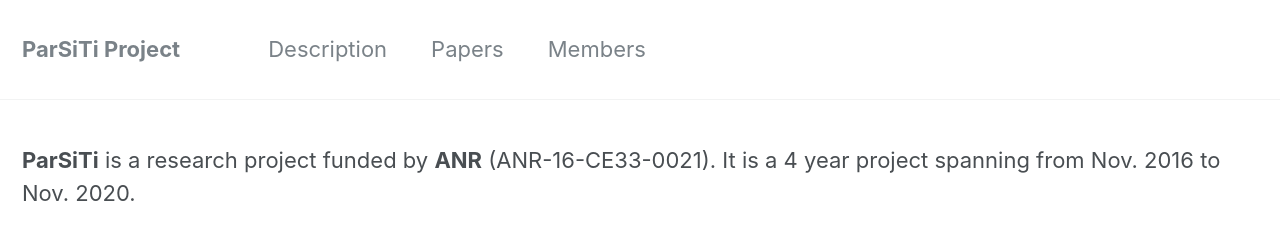
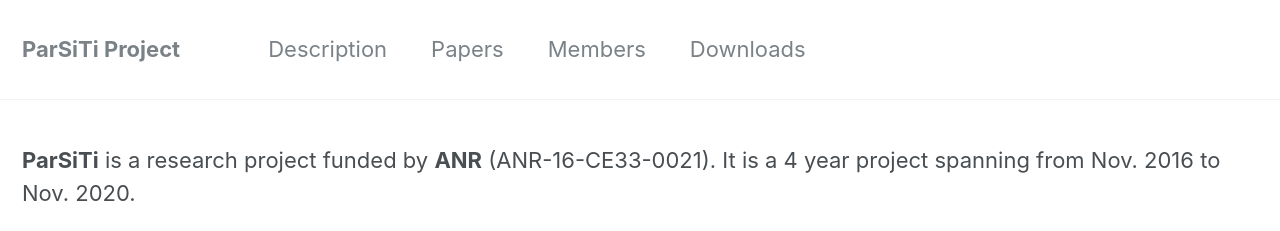
Before and after one commit to parsiti/parsiti.github.io, a Jekyll site: the page built from index.md, in a window 1280 px wide. Shown: the top 231 px of the page. Built offline with Jekyll 4.4.1, drawn with Linux system fonts in a browser that asks for light colours.

Commit message:
add download page

```diff
--- a/_data/navigation.yml
+++ b/_data/navigation.yml
@@ -6,5 +6,7 @@ main:
     url: /papers/
   - title: "Members"
     url: /members/
+  - title: "Downloads"
+    url: /downloads/
   - blog: "Blog"
     url: /blog/
```
